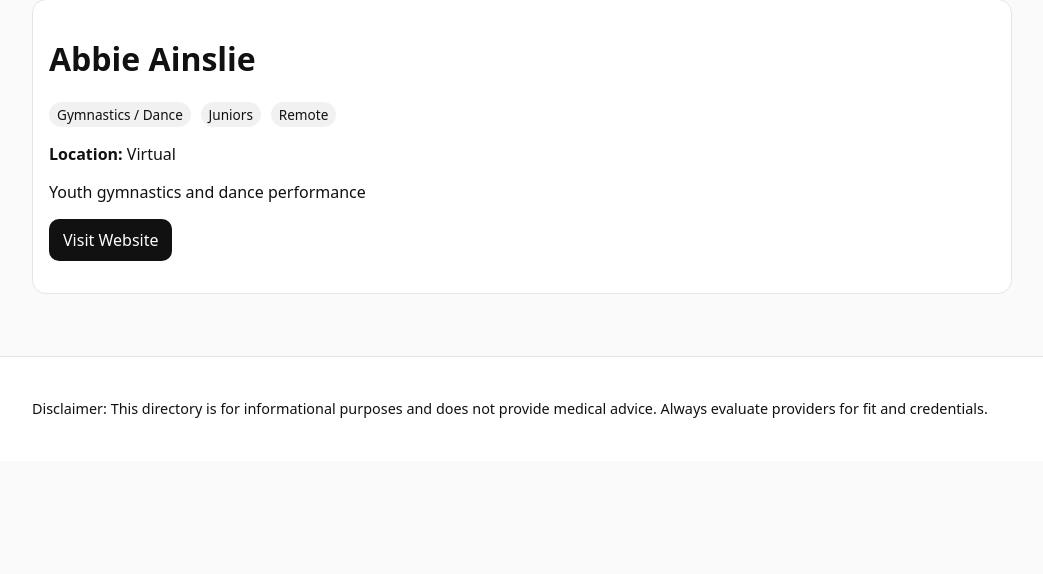
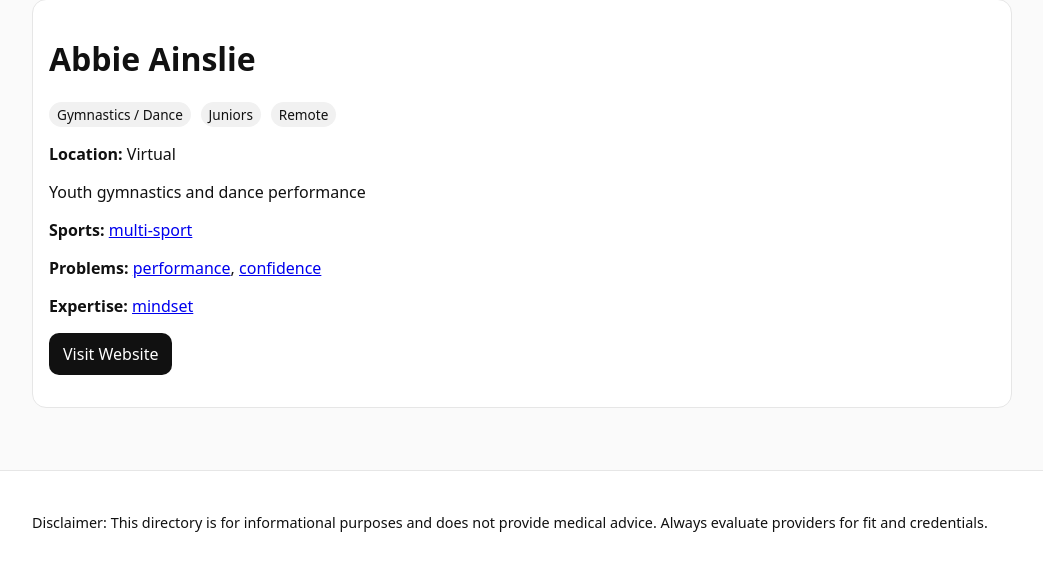
Before and after one commit to youn761/junior-mental-performance-directory, a Flask app: page /coach/abbie-ainslie in a window 1280 px wide. Shown: the part 114-688 px from the top of the page, without its empty margins (118-1161 px from the left). Run offline with Flask 3, Linux system fonts and the light colour scheme; data comes from the database, SQL or seed files in the repository.

Commit message:
Add files via upload

```diff
--- a/templates/coach_detail.html
+++ b/templates/coach_detail.html
@@ -6,6 +6,7 @@
 
 <div class="card">
   <h1>{{ p.provider_name }}</h1>
+
   <p class="small">
     {% if p.primary_sport %}<span class="badge">{{ p.primary_sport }}</span>{% endif %}
     <span class="badge">Juniors</span>
@@ -20,6 +21,33 @@
     <p>{{ p.short_description }}</p>
   {% endif %}
 
+  {% if p.sport_tags_list() %}
+    <p>
+      <strong>Sports:</strong>
+      {% for tag in p.sport_tags_list() %}
+        <a href="/sport/{{ slugify(tag) }}">{{ tag }}</a>{% if not loop.last %}, {% endif %}
+      {% endfor %}
+    </p>
+  {% endif %}
+
+  {% if p.problem_tags_list() %}
+    <p>
+      <strong>Problems:</strong>
+      {% for tag in p.problem_tags_list() %}
+        <a href="/problem/{{ slugify(tag) }}">{{ tag }}</a>{% if not loop.last %}, {% endif %}
+      {% endfor %}
+    </p>
+  {% endif %}
+
+  {% if p.expertise_tags_list() %}
+    <p>
+      <strong>Expertise:</strong>
+      {% for tag in p.expertise_tags_list() %}
+        <a href="/expertise/{{ slugify(tag) }}">{{ tag }}</a>{% if not loop.last %}, {% endif %}
+      {% endfor %}
+    </p>
+  {% endif %}
+
   {% if p.focus_tags %}
     <p><strong>Focus areas:</strong> {{ p.focus_tags }}</p>
   {% endif %}
```
